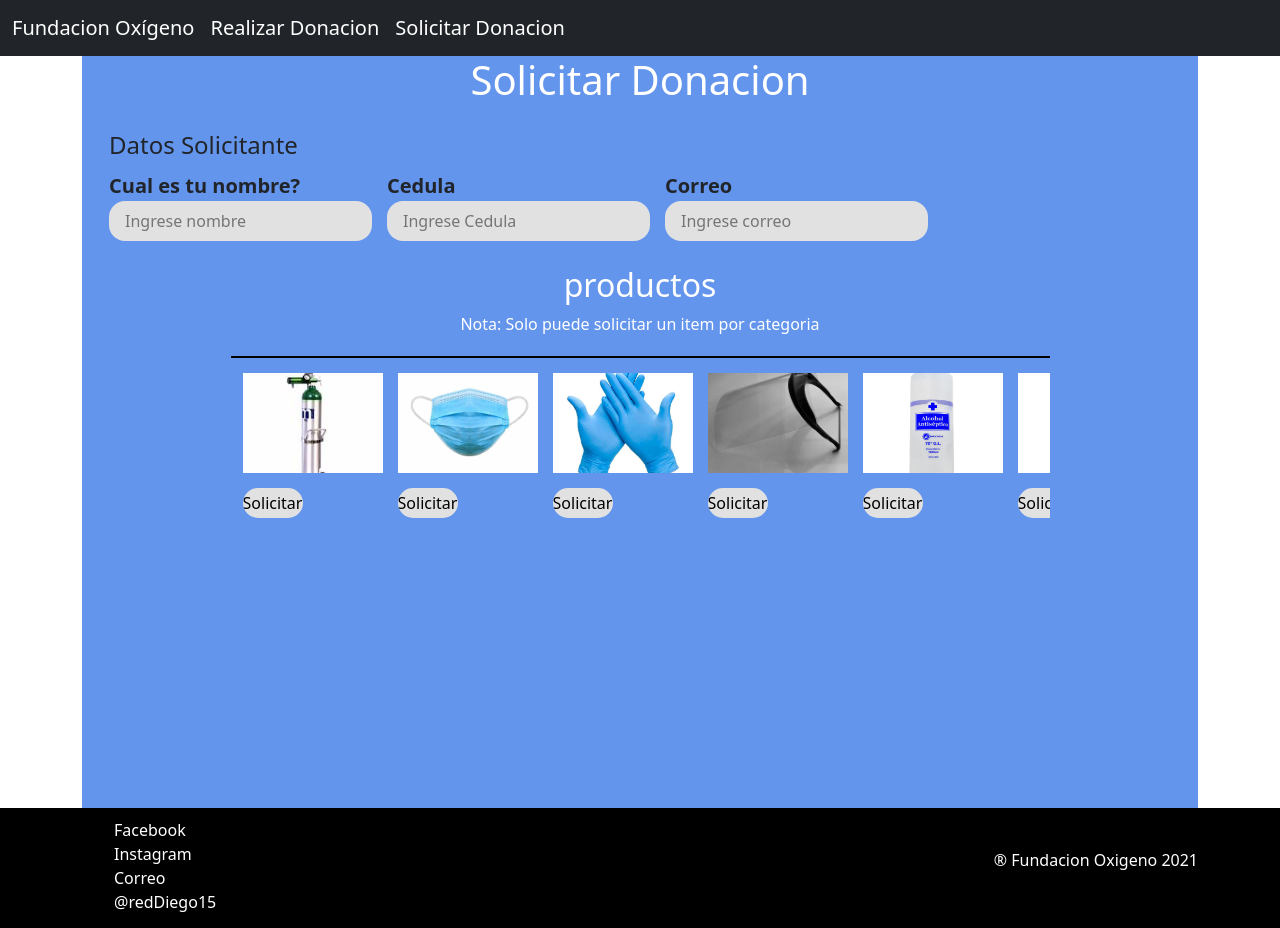
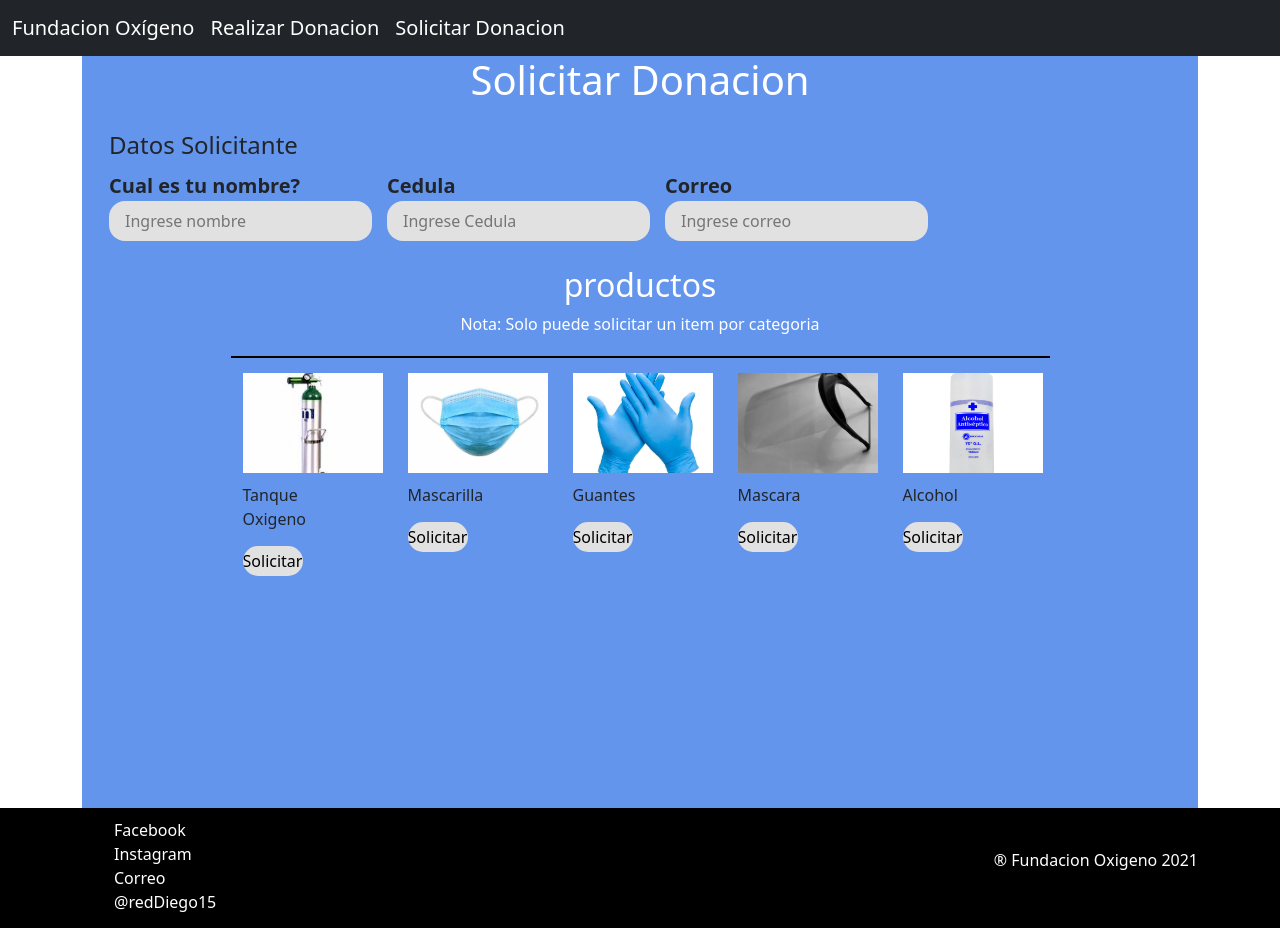
Before and after one commit to RedDiego15/Fundacion_Oxigeno, a Rails app: template fundation_oxygen/app/views/home/solicitarDonacion.html.erb in a window 1280 px wide. Run offline with Rails 7, Linux system fonts and the light colour scheme; the template is opened without the code that fills it, so the values that code supplies are empty; style sheets or scripts are compiled from the project's sources.

Commit message:
using method get

```diff
--- a/fundation_oxygen/app/assets/stylesheets/application.css
+++ b/fundation_oxygen/app/assets/stylesheets/application.css
@@ -64,7 +64,7 @@
 */
 .container-Realizar-Donacion{
     background-color: cornflowerblue;
-    height: 94vh;
+    height: 826px;
     width: 100%;
 }
 .container-Realizar-Donacion .title{
@@ -98,7 +98,7 @@
 }
 .donacion-container--slider{
     display: flex;
-    height: 320px;
+    height: 380px;
     width: 75%;
     overflow-x: scroll;
     border-top: 2px solid black;
@@ -107,7 +107,7 @@
 }
 .solicitud__donacion-container--slider{
     display: flex;
-    height: 190px;
+    height: 290px;
     width: 75%;
     overflow-x: scroll;
     border-top: 2px solid black;
@@ -123,6 +123,11 @@
     width: 150px;
     height: 150px;
     margin-right: 15px;
+}
+.solicitud__donacion-container--card p{
+    width: 120px;
+    margin: 0;
+    margin-top: 10px;
 }
 .donacion-container--card .img-producto,
 .solicitud__donacion-container--card .img-producto{
@@ -183,8 +188,14 @@ FOOTER
 */
 .container-donacion--number{
     display: flex;
+    flex-direction: column;
     height: 150px;
     margin-right: 30px;
+}
+.container-donacion--number p{
+    margin: 0;
+    margin-top: 10px;
+
 }
 .solicitud__donacion-container--slider .container-donacion--number{
         display: flex;
--- a/fundation_oxygen/app/assets/stylesheets/home.scss
+++ b/fundation_oxygen/app/assets/stylesheets/home.scss
@@ -34,3 +34,7 @@
 #muletas{
     background-image: image-url('silla.jpg');
 }
+#producto_sin_foto{
+    background-image: image-url('cruz_amarilla.jpg');
+
+}
--- a/fundation_oxygen/app/controllers/home_controller.rb
+++ b/fundation_oxygen/app/controllers/home_controller.rb
@@ -9,6 +9,7 @@ class HomeController < ApplicationController
   end
 
   def realizarDonacion
+    @supplys = HTTParty.get('https://oxigenfundationapi.herokuapp.com/api/supplys')
 
 
     def realizar_Donacion(name,id_property,amount)
--- a/fundation_oxygen/app/views/home/index.html.erb
+++ b/fundation_oxygen/app/views/home/index.html.erb
@@ -4,10 +4,10 @@
             <h2>Conoce nuestras ofertas</h2>
         </div>
 
-<%# Prueba de usar la variable retornada en el metodo index del controller home_controller %>
+<!-- <%# Prueba de usar la variable retornada en el metodo index del controller home_controller %>
         <% @response.each do |resp| %>
         <p><%= resp["name"] %> </p>
-<% end%>
+<% end%> -->
 
         <section  class="plans-container container">
             <article class="plans-container--card" id="realiza">
--- a/fundation_oxygen/app/views/home/solicitarDonacion.html.erb
+++ b/fundation_oxygen/app/views/home/solicitarDonacion.html.erb
@@ -34,7 +34,8 @@
             <article class="solicitud__donacion-container--card">
                 <div id="tanque" class='img-producto'></div>
                 <div class='container-donacion--number'>
-                        <fieldset class='datos-cantidad-donar'>
+                    <p>Tanque Oxigeno</p>
+                    <fieldset class='datos-cantidad-donar'>
                             <input type="submit" name="Donar" id="btn-tanque" class='button'value='Solicitar'>
                         <fieldset>
                 </div>
@@ -43,6 +44,7 @@
             <article class="solicitud__donacion-container--card">
                 <div id="mascarilla" class='img-producto'></div>
                 <div class='container-donacion--number'>
+                    <p>Mascarilla</p>
 
                         <fieldset class='datos-cantidad-donar'>
                              <input type="submit" name="Donar" id="btn-mascarilla" class='button'value='Solicitar'>
@@ -55,6 +57,7 @@
             <article class="solicitud__donacion-container--card">
                 <div id="guantes" class='img-producto'></div>
                 <div class='container-donacion--number'>
+                <p>Guantes</p>
 
                         <fieldset class='datos-cantidad-donar'>
                             <input type="submit" name="Donar" id="btn-guantes" class='button'value='Solicitar'>
@@ -67,6 +70,7 @@
             <article class="solicitud__donacion-container--card">
                 <div id="mascara" class='img-producto'></div>
                 <div class='container-donacion--number'>
+                <p>Mascara</p>
 
                         <fieldset class='datos-cantidad-donar'>
                             <input type="submit" name="Donar" id="btn-mascara" class='button'value='Solicitar'>
@@ -79,6 +83,7 @@
             <article class="solicitud__donacion-container--card">
                 <div id="alcohol" class='img-producto'></div>
                 <div class='container-donacion--number'>
+                <p>Alcohol</p>
 
                         <fieldset class='datos-cantidad-donar'>
                             <input type="submit" name="Donar" id="btn-alcohol" class='button'value='Solicitar'>
@@ -91,6 +96,7 @@
             <article class="solicitud__donacion-container--card">
                 <div id="silla" class='img-producto'></div>
                 <div class='container-donacion--number'>
+                <p>Silla</p>
 
                         <fieldset class='datos-cantidad-donar'>
                             <input type="submit" name="Donar" id="btn-silla" class='button'value='Solicitar'>
@@ -103,13 +109,32 @@
             <article class="solicitud__donacion-container--card">
                 <div id="muletas" class='img-producto'></div>
                 <div class='container-donacion--number'>
+                <p>muletas</p>
 
                         <fieldset class='datos-cantidad-donar'>
                             <input type="submit" name="Donar" id="btn-muletas" class='button'value='Solicitar'>
                         <fieldset>
                 </div>
             </article>
+
+            <%# card extraida con get %>
+                <% @supplys.each do |resp| %>
+                    <article class="donacion-container--card">
+                    <div id="producto_sin_foto" class='img-producto'></div>
+                    <div class='container-donacion--number'>
+                        <p><%= resp["name"] %></p>
+                        <fieldset class='datos-cantidad-donar'>
+
+                            <input type="submit" name="solicitar" id="btn-muletas" class='button'value='Solicitar'>
+                        <fieldset>
+                    </div>
+
+                </article>
+            <% end%>
+
+
+        </section>
     </form>
 
-        </section>
+
 </div>
```
Also changed, not shown: fundation_oxygen/app/views/home/realizarDonacion.html.erb (+28 -6 lines), fundation_oxygen/app/assets/images/cruz_amarilla.jpg (added).
